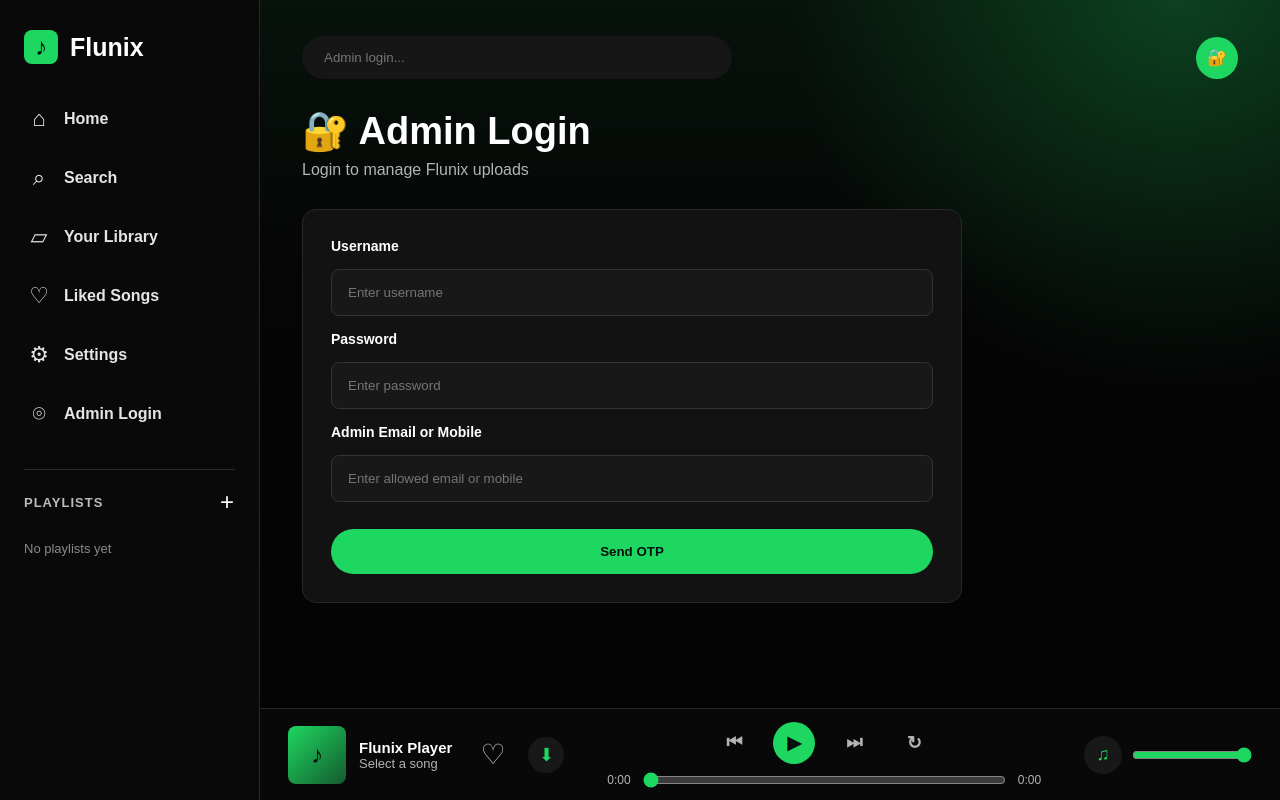
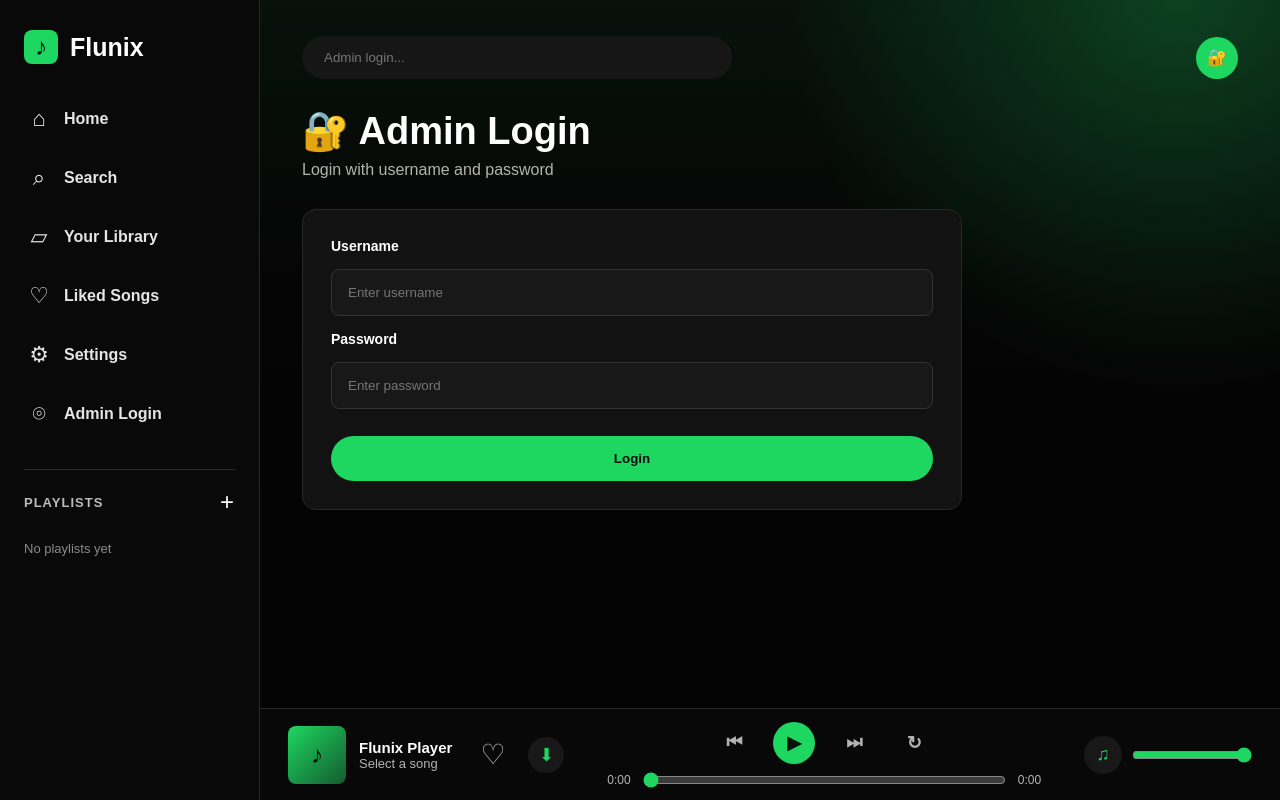
Before and after one commit to flunixmusic/flunix, a Flask app: page /login in a window 1280 px wide. Run offline with Flask 3, Linux system fonts and the light colour scheme; data that the repository does not hold is empty.

Commit message:
Removed OTP login

```diff
--- a/app.py
+++ b/app.py
@@ -1,4 +1,5 @@
 from flask import Flask, render_template, request, redirect, flash, session
+
 from database.database import (
     create_tables, get_songs, get_song, add_song, search_songs,
     get_total_songs, delete_song, update_song, like_song,
@@ -10,9 +11,6 @@ from database.database import (
 )
 
 import os
-import random
-import smtplib
-from email.message import EmailMessage
 
 app = Flask(__name__)
 app.secret_key = os.environ.get("SECRET_KEY", "flunix_secret_key")
@@ -22,38 +20,9 @@ create_tables()
 ADMIN_USERNAME = os.environ.get("ADMIN_USERNAME", "admin")
 ADMIN_PASSWORD = os.environ.get("ADMIN_PASSWORD", "tunexa123")
 
-SENDER_EMAIL = os.environ.get("SENDER_EMAIL", "radhekrishna4774@gmail.com")
-SENDER_APP_PASSWORD = os.environ.get("SENDER_APP_PASSWORD", "aunuujzrirxsicig")
-
-ALLOWED_ADMIN_CONTACTS = [
-    "radhekrishna4774@gmail.com",
-    "admin2@gmail.com",
-    "9876543210",
-    "9876543211"
-]
-
 
 def is_admin_logged_in():
     return session.get("admin_logged_in") == True
-
-
-def send_email_otp(receiver_email, otp):
-    msg = EmailMessage()
-    msg["Subject"] = "Flunix Admin OTP"
-    msg["From"] = SENDER_EMAIL
-    msg["To"] = receiver_email
-
-    msg.set_content(f"""
-Your Flunix Admin OTP is:
-
-{otp}
-
-Do not share this OTP with anyone.
-""")
-
-    with smtplib.SMTP_SSL("smtp.gmail.com", 465, timeout=10) as smtp:
-        smtp.login(SENDER_EMAIL, SENDER_APP_PASSWORD)
-        smtp.send_message(msg)
 
 
 @app.context_processor
@@ -204,64 +173,18 @@ def login():
         return redirect("/admin")
 
     if request.method == "POST":
-        username = request.form["username"]
-        password = request.form["password"]
-        contact = request.form["contact"].strip()
+        username = request.form.get("username")
+        password = request.form.get("password")
 
         if username == ADMIN_USERNAME and password == ADMIN_PASSWORD:
-
-            if contact not in ALLOWED_ADMIN_CONTACTS:
-                flash("This email/mobile is not allowed for admin login.")
-                return redirect("/login")
-
-            otp = str(random.randint(100000, 999999))
-
-            session["pending_admin_login"] = True
-            session["admin_otp"] = otp
-            session["admin_contact"] = contact
-
-            print("ADMIN OTP:", otp, "CONTACT:", contact, flush=True)
-
-            if "@" in contact:
-                try:
-                    send_email_otp(contact, otp)
-                    flash("OTP sent successfully. Check your email.")
-                except Exception as e:
-                    print("EMAIL OTP ERROR:", e, flush=True)
-                    flash("Email OTP send failed. Check Render environment variables.")
-                    return redirect("/login")
-            else:
-                flash("Mobile OTP is not connected yet. Check terminal/logs for OTP.")
-
-            return redirect("/verify-otp")
+            session["admin_logged_in"] = True
+            flash("Admin login successful!")
+            return redirect("/admin")
 
         flash("Invalid username or password!")
         return redirect("/login")
 
     return render_template("login.html")
-
-
-@app.route("/verify-otp", methods=["GET", "POST"])
-def verify_otp():
-    if not session.get("pending_admin_login"):
-        flash("Please login first.")
-        return redirect("/login")
-
-    if request.method == "POST":
-        otp = request.form["otp"]
-
-        if otp == session.get("admin_otp"):
-            session["admin_logged_in"] = True
-            session.pop("pending_admin_login", None)
-            session.pop("admin_otp", None)
-
-            flash("Admin login successful!")
-            return redirect("/admin")
-
-        flash("Invalid OTP!")
-        return redirect("/verify-otp")
-
-    return render_template("verify_otp.html")
 
 
 @app.route("/logout")
--- a/templates/login.html
+++ b/templates/login.html
@@ -9,7 +9,7 @@
 
 <section class="welcome">
     <h1>🔐 Admin Login</h1>
-    <p>Login to manage Flunix uploads</p>
+    <p>Login with username and password</p>
 </section>
 
 <section class="upload-page-box">
@@ -30,10 +30,7 @@
         <label>Password</label>
         <input type="password" name="password" placeholder="Enter password" required>
 
-        <label>Admin Email or Mobile</label>
-        <input type="text" name="contact" placeholder="Enter allowed email or mobile" required>
-
-        <button type="submit">Send OTP</button>
+        <button type="submit">Login</button>
 
     </form>
 
```
